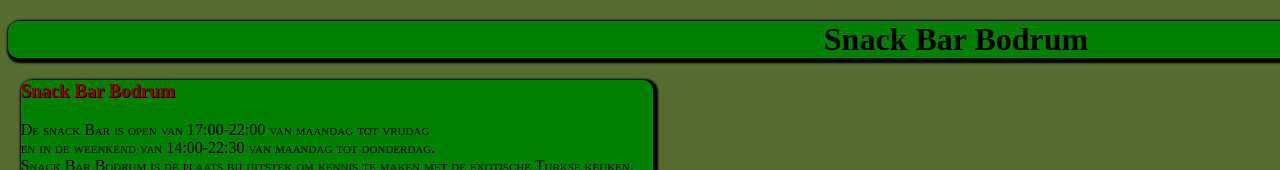
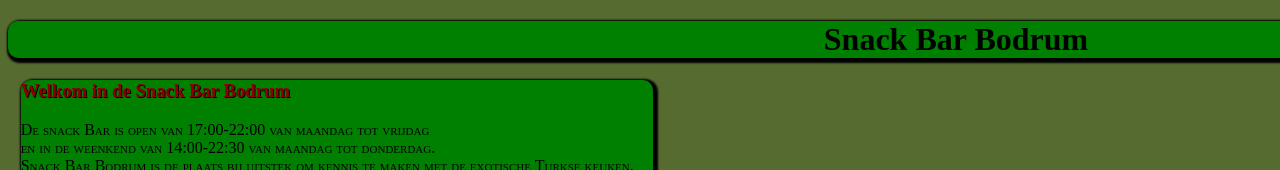
Before and after one commit to kyanetedalyravesh/MI1, a plain HTML site: page Les6/pagina voor mijn klant.html in a window 1280 px wide. Shown: the top 170 px of the page. Drawn offline with Linux system fonts and the light colour scheme.

Commit message:
Update pagina voor mijn klant.html

```diff
--- a/Les6/pagina voor mijn klant.html
+++ b/Les6/pagina voor mijn klant.html
@@ -20,7 +20,7 @@
 
 <div class= "content" id="second">
 
- <h3>Snack Bar Bodrum</h3>
+ <h3>Welkom in de Snack Bar Bodrum</h3>
 
 
  <p>De snack Bar is open van 17:00-22:00 van maandag tot vrijdag
```
